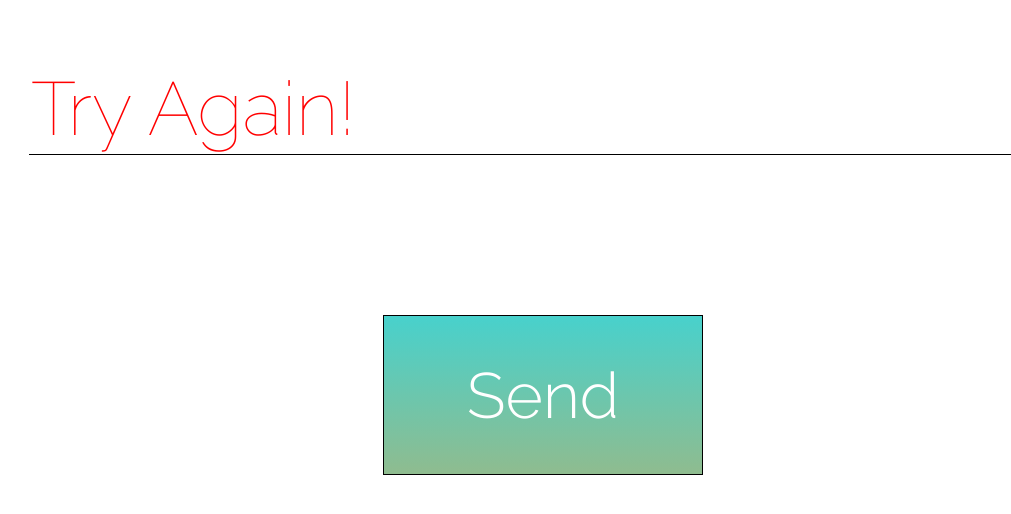
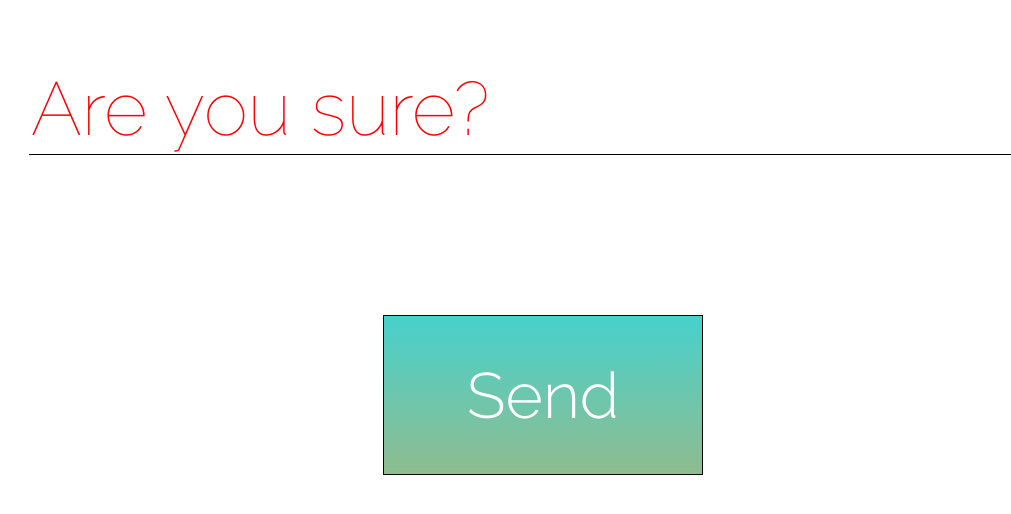
Before and after one commit to abhisheksoni27/ice-cream, a plain HTML site: page index.html in a window 1280 px wide. Both pictures are taken after typing "Sample" into the empty fields and a click on the button "Send". Shown: the part 244-758 px from the top of the page, without its empty margins (97-1108 px from the left). Drawn offline with Linux system fonts and the light colour scheme.

Commit message:
Bug Fixes

```diff
--- a/index.html
+++ b/index.html
@@ -32,7 +32,7 @@
                 input.style.display = 'none';
                 iceCream.style.visibility = 'visible'
             } else {
-                text.value = "Try Again!";
+                text.value = "Are you sure?";
                 text.style.color = "red";
             }
         });
```
